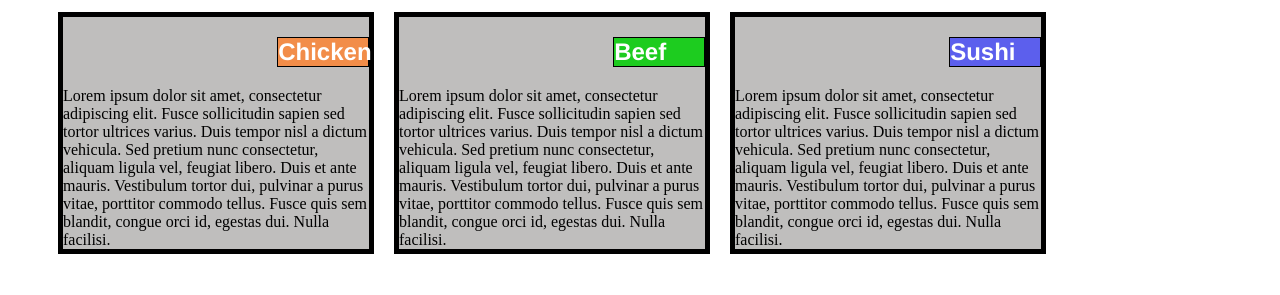
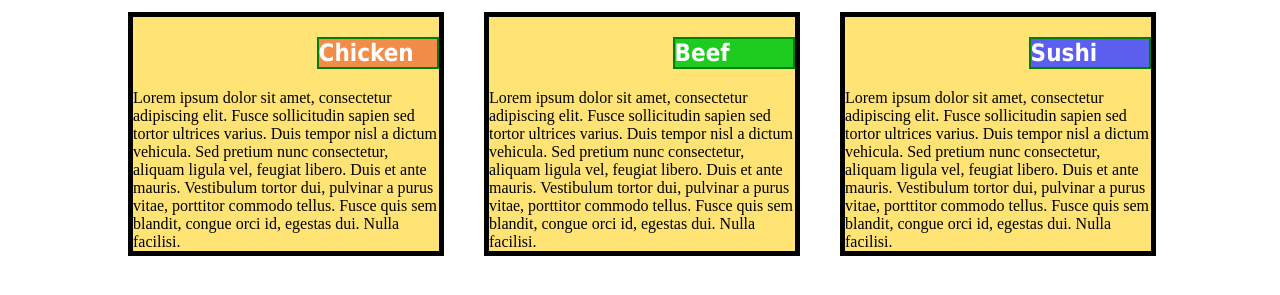
Before and after one commit to jonelax/Mod2_solution, a plain HTML site: page index.html in a window 1280 px wide. Shown: the part 61-356 px from the top of the page. Drawn offline with Linux system fonts and the light colour scheme.

Commit message:
Update styles.css

```diff
--- a/css/styles.css
+++ b/css/styles.css
@@ -1,9 +1,6 @@
 /********** Base styles **********/
-
-
 * {
   box-sizing: border-box;
-
 }
 h1 {
   margin-bottom: 15px;
@@ -11,31 +8,25 @@ h1 {
 }
 div{
   position: relative;
-
   left: 10px;
-
 }
 h2 {
-  border: 1px solid black;
-
+  border: 2px solid green;
   position: relative;
   bottom:16%;
-  left: 70%;
-  font-family: Helvetica;
+  left: 60%;
+  font-family: Tahoma;
   color: white;
-  width: 30%
+  width: 40%
 }
 span{
-
-width: 90%;
+width: 100%;
 height: 150px;
 margin-right: auto;
 margin-left: auto;
-
 }
 #p1 {
  background-color:#f28d49 ;
-
 }
 #p2 {
  background-color:#1dcc1f;
@@ -43,45 +34,39 @@ margin-left: auto;
 #p3 {
  background-color:#5c5fed;
 }
-
-
 /* Simple Responsive Framework. */
 .row {
   width: 100%;
 }
 .b{
-   background-color:#bfbebd
-
+  margin-bottom: 40px;
+  border: 5px solid black;
+  background-color:#ffe375
 }
 /********** browser window **********/
 @media (min-width: 992px) {
   .col-wd-1, .col-wd-2, .col-wd-3{
     float: left;
-    border: 5px solid black;
     position: relative;
-    left: 40px;
   }
   .col-wd-1 {
     width: 25%;
-    left:  40px;
+    left:  110px;
   }
   .col-wd-2 {
     width: 25%;
-    left: 60px;
+    left: 150px;
   }
   .col-wd-3 {
     width: 25%;
-    left: 80px;
+    left: 190px;
   }
-
-
 }
 
 /********** Tablet  **********/
 @media (min-width: 768px) and (max-width: 991px) {
   .col-tb-1, .col-tb-2, .col-tb-3{
     float: left;
-    border: 5px solid black;
     position: relative;
     left: : 40px;
   }
@@ -92,34 +77,27 @@ margin-left: auto;
   .col-tb-2 {
     width: 50%;
     left: 50px;
-
   }
   .col-tb-3 {
     width: 100%;
     left: 40px;
     top: 40px;
-
   }
 
 /********** Mobile  **********/
 @media (max-width: 767px) {
   .col-mb-1, .col-mb-2, .col-mb-3{
     float: left;
-    border: 5px solid black;
-    position: relative;
-    left: : 40px;
   }
   .col-mb-1 {
     width: 100%;
-    top: 40px;
   }
   .col-mb-2 {
     width: 100%;
-    top: 60px;
+    top: 80px;
   }
   .col-mb-3 {
     width: 100%;
-    top: 80px;
+    top: 100px;
   }
-
 }
```
